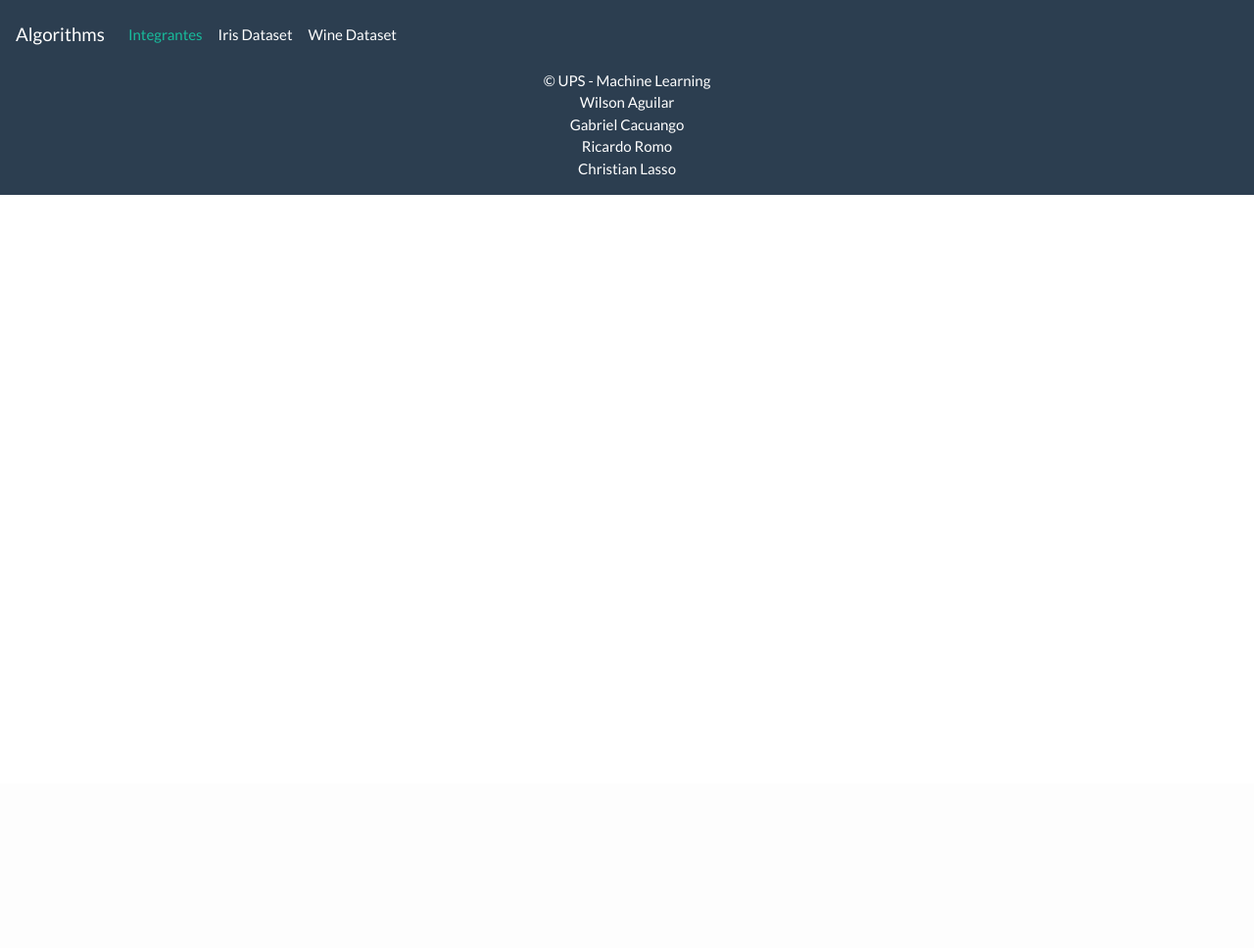
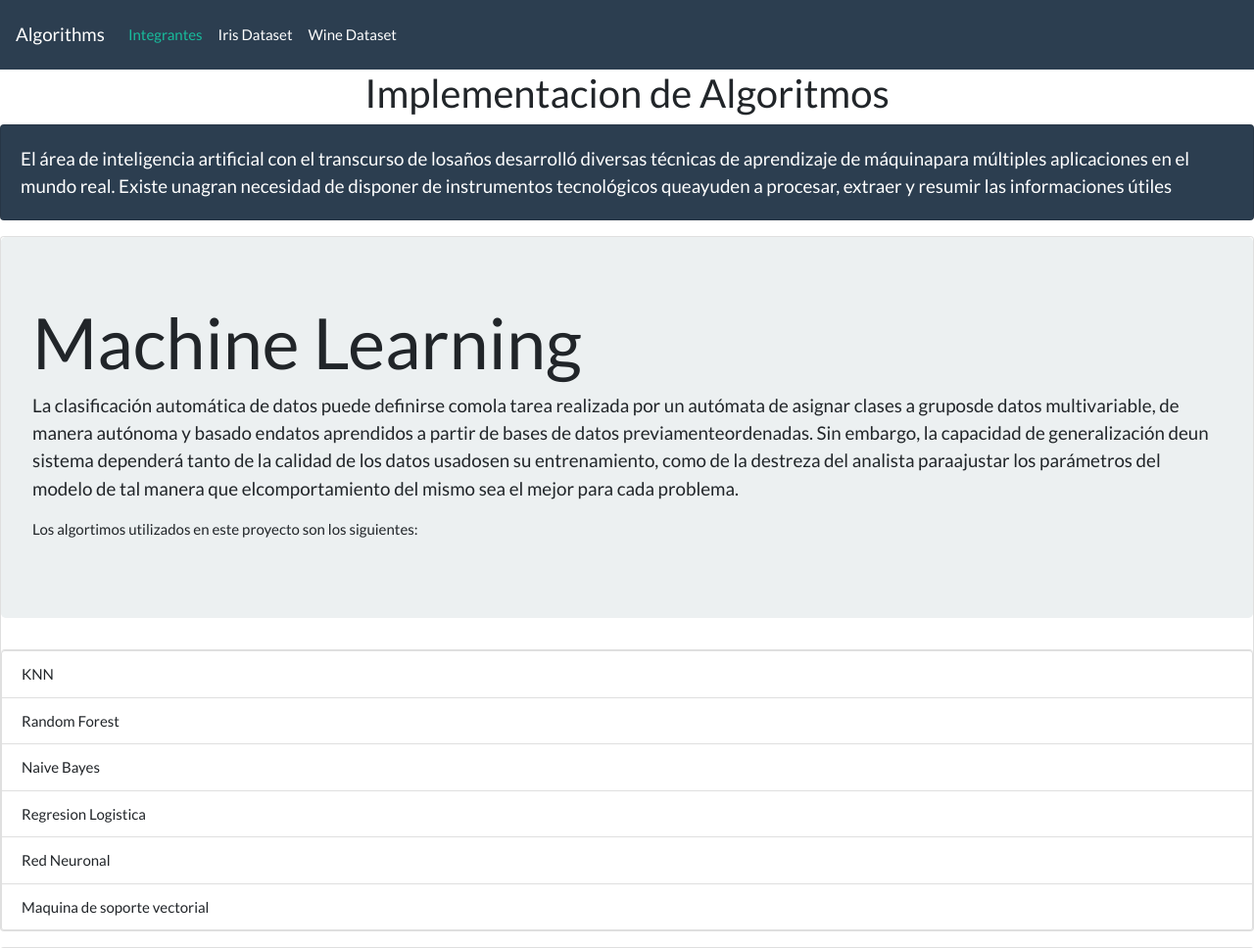
Before and after one commit to waguilars/machine-learning-algorithms, a Flask app: page / in a window 1280 px wide. Shown: the top 968 px of the page at 98% size. Before the commit the page ends 199 px from the top, so only its background shows below. Run offline with Flask 2, Linux system fonts and the light colour scheme; parts of the project's set-up code (start-up, migrations or seed data) failed here and were passed over; some libraries are stand-ins or nearby versions.

Commit message:
Pagina de inicio

```diff
--- a/templates/index.html
+++ b/templates/index.html
@@ -1,5 +1,110 @@
 {% extends 'plantillas/template.html' %} {% block contenido %}
 
-<!-- aki va la platilla de las imagenes :v -->
+<div class="animate__animated animate__fadeIn animate__fast">
+    <h2 class="text-center">
+        <i class="fas fa-paper-plane"></i> Implementacion de Algoritmos
+    </h2>
+
+    <div class="card text-white bg-primary mb-3 w-100">
+        <div class="card-body">
+            <i class="fas fa-quote-left"></i>
+            <p class="card-text lead">
+                El área de inteligencia artificial con el transcurso de losaños desarrolló diversas técnicas de aprendizaje de máquinapara múltiples aplicaciones en el mundo real. Existe unagran necesidad de disponer de instrumentos tecnológicos queayuden a procesar,
+                extraer y resumir las informaciones útiles
+            </p>
+
+        </div>
+    </div>
+
+    <div class="card mb-1">
+
+        <div class="jumbotron">
+            <h1 class="display-3">Machine Learning</h1>
+            <p class="lead"> La clasificación automática de datos puede definirse comola tarea realizada por un autómata de asignar clases a gruposde datos multivariable, de manera autónoma y basado endatos aprendidos a partir de bases de datos previamenteordenadas. Sin
+                embargo, la capacidad de generalización deun sistema dependerá tanto de la calidad de los datos usadosen su entrenamiento, como de la destreza del analista paraajustar los parámetros del modelo de tal manera que elcomportamiento del mismo
+                sea el mejor para cada problema.</p>
+
+            <p>Los algortimos utilizados en este proyecto son los siguientes:</p>
+        </div>
+        <ol class="list-group">
+            <li class="list-group-item">
+                KNN
+            </li>
+            <li class="list-group-item">
+                Random Forest
+            </li>
+            <li class="list-group-item">
+                Naive Bayes
+            </li>
+            <li class="list-group-item">
+                Regresion Logistica
+            </li>
+            <li class="list-group-item">
+                Red Neuronal
+            </li>
+            <li class="list-group-item">
+                Maquina de soporte vectorial
+            </li>
+        </ol>
+    </div>
+
+    <div class="card mt-3">
+        <h3 class="card-header text-center">
+            <i class="fas fa-code"></i> Desarrolladores
+        </h3>
+        <div class="card-deck p-5">
+            <div class="card">
+                <img src="https://avatars2.githubusercontent.com/u/52500170?s=460&u=3b4abc883bb7e3f79ef8ecfc410a5baf26e0d6aa&v=4" class="card-img-top" alt="..." />
+                <div class="card-body">
+                    <h5 class="card-title">Wilson Aguilar</h5>
+                    <p class="card-text">
+                        Estudiante de la Universidad Politecnica Salesiana de Septimo nivel en la carrera de Ingenieria en Ciencias de la Computacion.
+                    </p>
+                    <p class="card-text">
+                        <small class="text-muted">.</small>
+                    </p>
+                </div>
+            </div>
+            <div class="card">
+                <img src="https://avatars3.githubusercontent.com/u/52500188?s=460&u=4c4265a7dbb929285b43cb4f5d38914cb73d2f36&v=4" class="card-img-top" alt="..." />
+                <div class="card-body">
+                    <h5 class="card-title">Ricardo Romo</h5>
+                    <p>
+                        Estudiante de la Universidad Politecnica Salesiana de Septimo nivel en la carrera de Ingenieria en Ciencias de la Computacion.
+                    </p>
+                    <p class="card-text">
+                        <small class="text-muted">.</small>
+                    </p>
+                </div>
+            </div>
+            <div class="card">
+                <img src="https://avatars0.githubusercontent.com/u/52500192?s=460&u=54899b575d89dae8e4ae1e29a60af256fbe9af5c&v=4" class="card-img-top" alt="..." />
+                <div class="card-body">
+                    <h5 class="card-title">Pablo Cacuango</h5>
+                    <p class="card-text">
+                        Estudiante de la Universidad Politecnica Salesiana de Septimo nivel en la carrera de Ingenieria en Ciencias de la Computacion.
+                    </p>
+                    <p class="card-text">
+                        <small class="text-muted">.</small>
+                    </p>
+                </div>
+            </div>
+            <div class="card">
+                <img src="https://scontent.fuio10-1.fna.fbcdn.net/v/t1.0-9/80026211_2640186756047020_5583981711328280576_n.jpg?_nc_cat=108&_nc_sid=09cbfe&_nc_ohc=AFINmzKeLHgAX9huyz8&_nc_ht=scontent.fuio10-1.fna&oh=0b73f99dc65972befa1db34fe5d83489&oe=5F4CADE4" class="card-img-top"
+                    alt="Christian Lasso" />
+                <div class="card-body">
+                    <h5 class="card-title">Christian Lasso</h5>
+                    <p class="card-text">
+                        Estudiante de la Universidad Politecnica Salesiana de Septimo nivel en la carrera de Ingenieria en Ciencias de la Computacion.
+                    </p>
+                    <p class="card-text">
+                        <small class="text-muted">.</small>
+                    </p>
+                </div>
+            </div>
+
+        </div>
+    </div>
+</div>
 
 {% endblock %}
```
